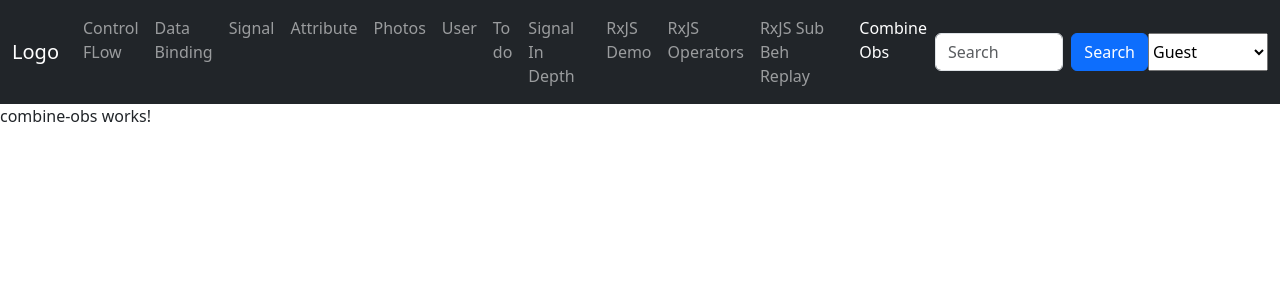
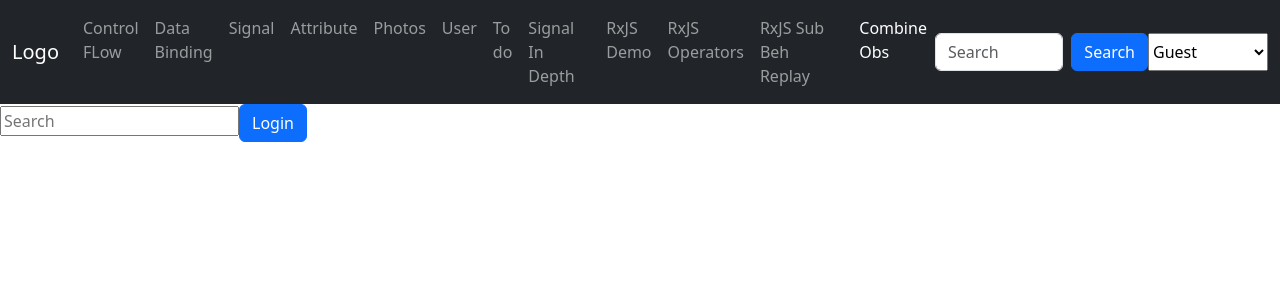
Before and after one commit to ajtech97/angular_20, an Angular app: page /combine-obs in a window 1280 px wide. Shown: the top 300 px of the page. Built offline with nearby package versions, Linux system fonts and the light colour scheme; no server answers; sample sign-in values are in the browser's storage.

Commit message:
switchmap, mergemap, concatmap, exhaustmap

```diff
--- a/src/app/components/combine-obs/combine-obs.html
+++ b/src/app/components/combine-obs/combine-obs.html
@@ -1 +1,3 @@
-<p>combine-obs works!</p>
+<input type="text" placeholder="Search" [formControl]="search">
+
+<button class="btn btn-primary" (click)="onLogin()">Login</button>
--- a/src/app/components/combine-obs/combine-obs.ts
+++ b/src/app/components/combine-obs/combine-obs.ts
@@ -1,10 +1,11 @@
 import { HttpClient } from '@angular/common/http';
 import { Component, inject } from '@angular/core';
-import { forkJoin, of } from 'rxjs';
+import { FormControl, ReactiveFormsModule } from '@angular/forms';
+import { concatMap, exhaustMap, forkJoin, mergeMap, of, Subject, switchMap } from 'rxjs';
 
 @Component({
   selector: 'app-combine-obs',
-  imports: [],
+  imports: [ReactiveFormsModule],
   templateUrl: './combine-obs.html',
   styleUrl: './combine-obs.css',
 })
@@ -13,23 +14,69 @@ export class CombineObs {
   stateData$ = of(["MP", "MH", "GOA"])
   cityData$ = of(["Pune", "Nagpur", "Mumbai"])
 
+  search = new FormControl()
+
+  login$ = new Subject<void>()
+
   http = inject(HttpClient)
 
   constructor() {
 
+    // ForkJoin - combine multiple subscription : eg- dashboard
+
     forkJoin([this.stateData$, this.cityData$]).subscribe((res) => {
-      debugger
+      // debugger
     })
 
     const $users = this.http.get("https://jsonplaceholder.typicode.com/users")
     const $posts = this.http.get("https://jsonplaceholder.typicode.com/posts")
 
     forkJoin([$users, $posts]).subscribe((res) => {
-      debugger
+      // debugger
     }, error => {
-      debugger
+      // debugger
+    })
+
+
+    // switchMap - Latest api will be triggered and previous api should get cancle out
+
+    // this.search.valueChanges.pipe(
+    //   switchMap((search: string) => this.http.get("https://dummyjson.com/products/search?q=" + search))
+    // ).subscribe((data) => {
+    //   console.log(data)
+    // })
+
+
+    // mergeMap - All api will be triggered
+
+    // this.search.valueChanges.pipe(
+    //   mergeMap((search: string) => this.http.get("https://dummyjson.com/products/search?q=" + search))
+    // ).subscribe((data) => {
+    //   console.log(data)
+    // })
+
+    // concatMap - One api will get executed at a time
+
+    // this.search.valueChanges.pipe(
+    //   concatMap((search: string) => this.http.get("https://dummyjson.com/products/search?q=" + search))
+    // ).subscribe((data) => {
+    //   console.log(data)
+    // })
+
+    // exhaustMap - It wont trigger another api call if one api is in active state
+
+    this.login$.pipe(
+      exhaustMap(() => {
+        return this.http.get("https://jsonplaceholder.typicode.com/users")
+      })
+    ).subscribe((data) => {
+
     })
 
   }
 
+  onLogin() {
+    this.login$.next()
+  }
+
 }
```
